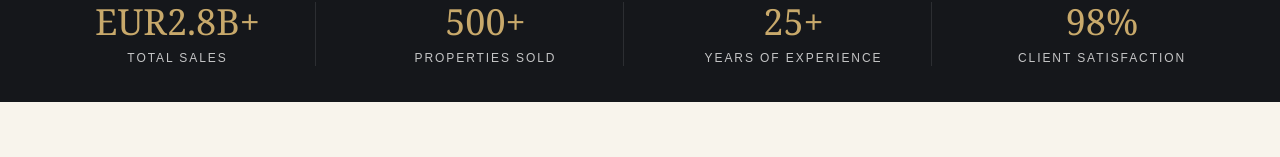
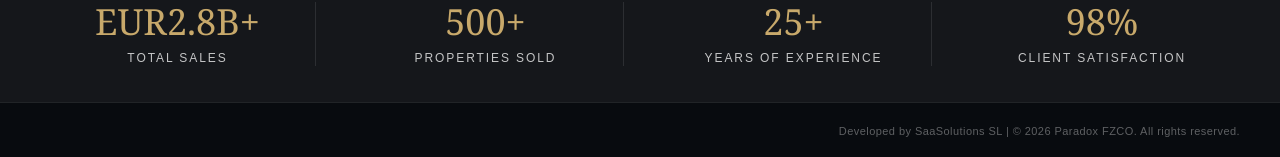
Before and after one commit to sharponit/realtordelux, a Next.js app: page / in a window 1280 px wide. Shown: the part 2152-2309 px from the top of the page. Before the commit the page ends 2254 px from the top, so only its background shows below. Built offline with nearby package versions, Linux system fonts and the light colour scheme.

Commit message:
fix: add landing page attribution

```diff
--- a/app/page.tsx
+++ b/app/page.tsx
@@ -232,6 +232,9 @@ export default function Home() {
             ))}
           </div>
         </div>
+        <div className="border-t border-white/10 px-6 py-5 text-center text-[11px] tracking-[0.04em] text-white/35 md:text-right lg:px-10">
+          Developed by SaaSolutions SL | © 2026 Paradox FZCO. All rights reserved.
+        </div>
       </section>
     </main>
   );
```
